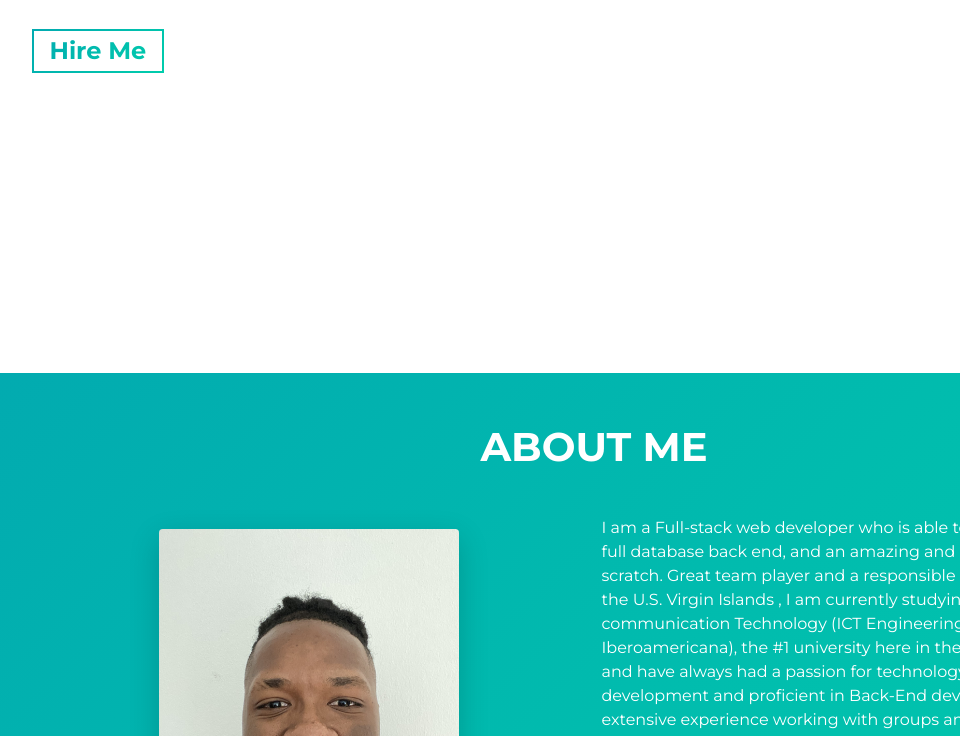
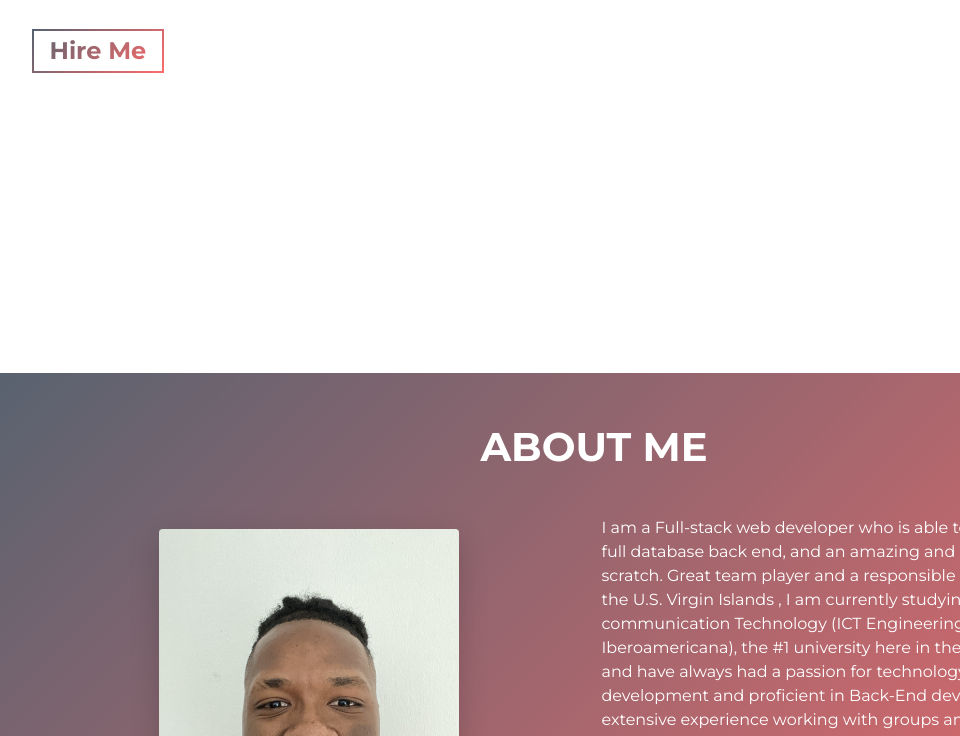
Before and after one commit to Euripidec/My-Portfolio, a website built with Parcel: page src/index.html in a window 1280 px wide. Shown: the part 427-1163 px from the top of the page, without its empty margins (46-1006 px from the left). Built offline with nearby package versions, Linux system fonts and the light colour scheme.

Commit message:
Made some changes to the color scheme and changed favicon

```diff
--- a/src/sass/abstracts/_variables.scss
+++ b/src/sass/abstracts/_variables.scss
@@ -1,6 +1,6 @@
 // COLORS
-$primary-color: #02aab0;
-$secondary-color: #00cdac;
+$primary-color: #556270;
+$secondary-color: #FF6B6B;
 
 $white-color: #fff;
 
```
Also changed, not shown: src/assets/favicon.png.
